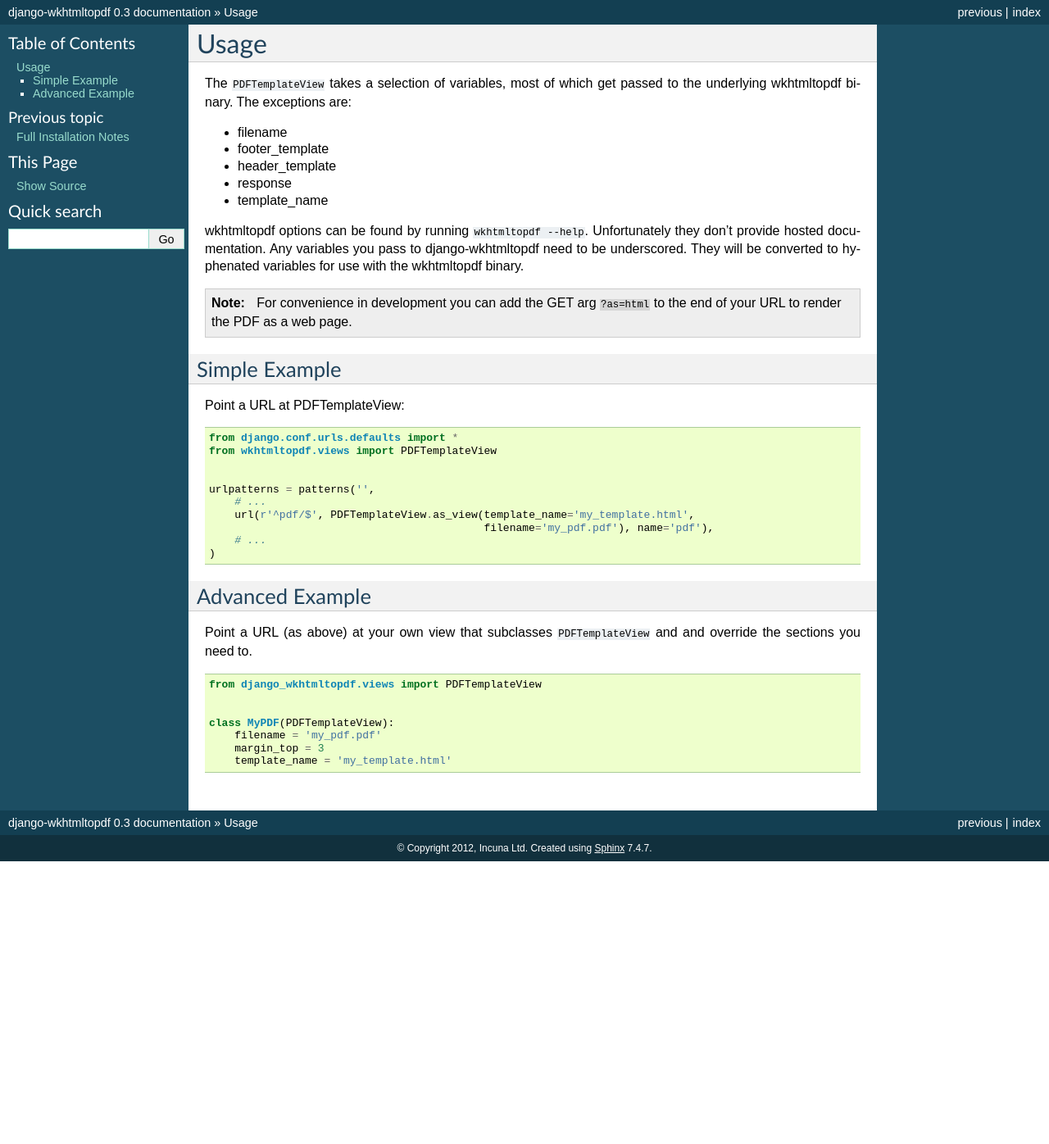
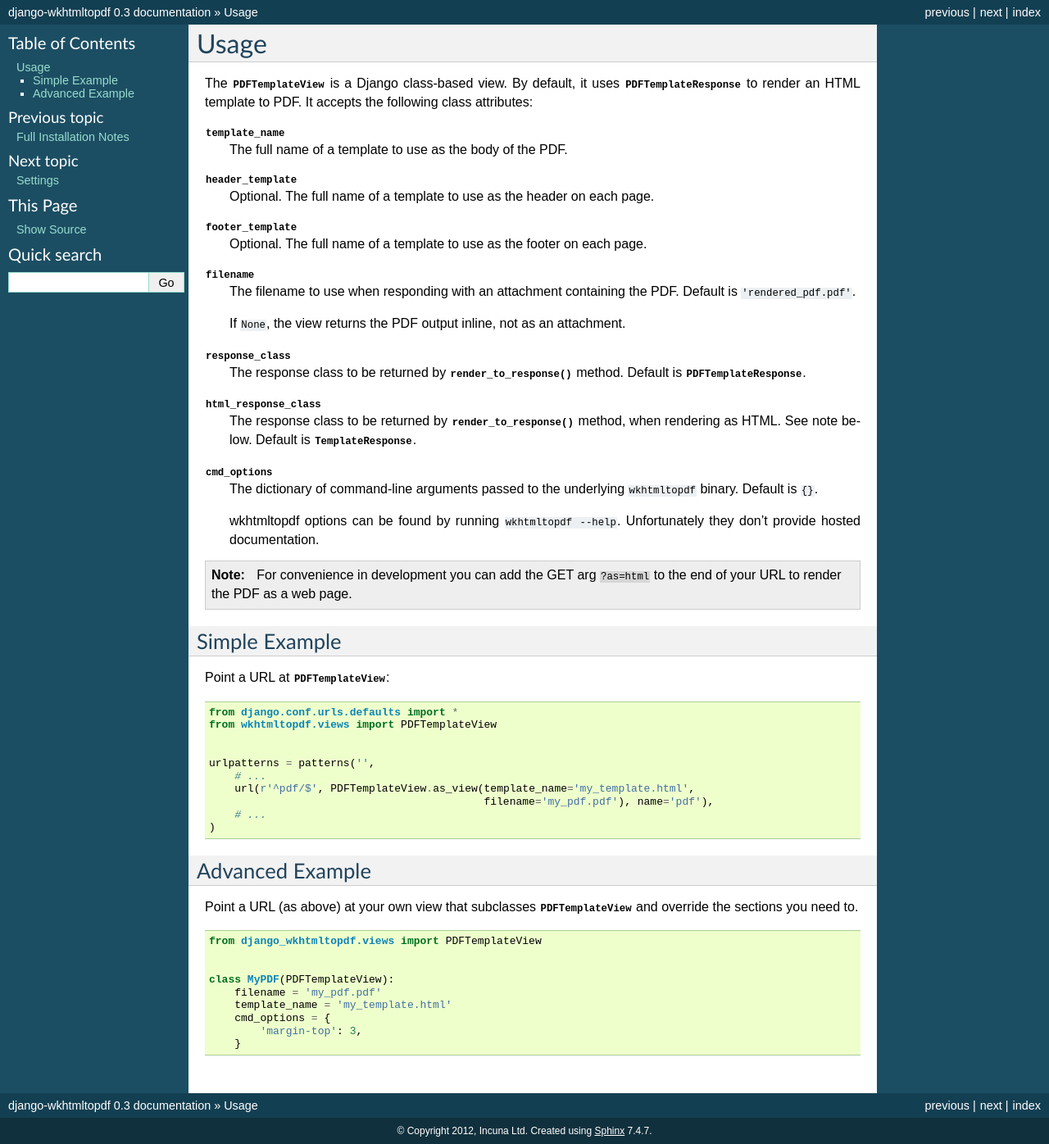
Before and after one commit to incuna/django-wkhtmltopdf, a Sphinx documentation site: the page built from docs/usage.rst, in a window 1280 px wide. Shown: the whole page at 82% size. Built offline with Sphinx 7.4.7, drawn with Linux system fonts in a browser that asks for light colours; before the commit the page ends 1051 px from its top, so only the background shows below that.

Commit message:
Documentation updates for new and updated behaviour.

```diff
--- a/docs/index.rst
+++ b/docs/index.rst
@@ -56,3 +56,4 @@ Contents
 
     installation
     usage
+    settings
--- a/docs/usage.rst
+++ b/docs/usage.rst
@@ -1,19 +1,48 @@
 Usage
 =====
 
-The ``PDFTemplateView`` takes a selection of variables, most of which get passed
-to the underlying wkhtmltopdf binary. The exceptions are:
+The :py:class:`PDFTemplateView` is a Django class-based view.
+By default, it uses :py:class:`PDFTemplateResponse` to render an HTML
+template to PDF.
+It accepts the following class attributes:
 
-* filename
-* footer_template
-* header_template
-* response
-* template_name
+:py:attr:`template_name`
+    The full name of a template to use as the body of the PDF.
 
-wkhtmltopdf options can be found by running ``wkhtmltopdf --help``. Unfortunately
-they don't provide hosted documentation. Any variables you pass to django-wkhtmltopdf
-need to be underscored. They will be converted to hyphenated variables for use with
-the wkhtmltopdf binary.
+:py:attr:`header_template`
+    Optional.
+    The full name of a template to use as the header on each page.
+
+:py:attr:`footer_template`
+    Optional.
+    The full name of a template to use as the footer on each page.
+
+:py:attr:`filename`
+    The filename to use when responding with an attachment containing
+    the PDF.
+    Default is ``'rendered_pdf.pdf'``.
+
+    If ``None``, the view returns the PDF output inline,
+    not as an attachment.
+
+:py:attr:`response_class`
+    The response class to be returned by :py:meth:`render_to_response`
+    method.
+    Default is :py:class:`PDFTemplateResponse`.
+
+:py:attr:`html_response_class`
+    The response class to be returned by :py:meth:`render_to_response`
+    method, when rendering as HTML.
+    See note below.
+    Default is :py:class:`TemplateResponse`.
+
+:py:attr:`cmd_options`
+    The dictionary of command-line arguments passed to the underlying
+    ``wkhtmltopdf`` binary.
+    Default is ``{}``.
+
+    wkhtmltopdf options can be found by running ``wkhtmltopdf --help``.
+    Unfortunately they don't provide hosted documentation.
 
 .. note::
 
@@ -24,7 +53,7 @@ the wkhtmltopdf binary.
 Simple Example
 --------------
 
-Point a URL at PDFTemplateView:
+Point a URL at :py:class:`PDFTemplateView`:
 
 .. code-block:: python
 
@@ -43,7 +72,8 @@ Point a URL at PDFTemplateView:
 Advanced Example
 ----------------
 
-Point a URL (as above) at your own view that subclasses ``PDFTemplateView`` and
+Point a URL (as above) at your own view that subclasses
+:py:class:`PDFTemplateView`
 and override the sections you need to.
 
 .. code-block:: python
@@ -53,5 +83,7 @@ and override the sections you need to.
 
     class MyPDF(PDFTemplateView):
         filename = 'my_pdf.pdf'
-        margin_top = 3
         template_name = 'my_template.html'
+        cmd_options = {
+            'margin-top': 3,
+        }
```
Also changed, not shown: docs/settings.rst (added, +69 -0 lines).
